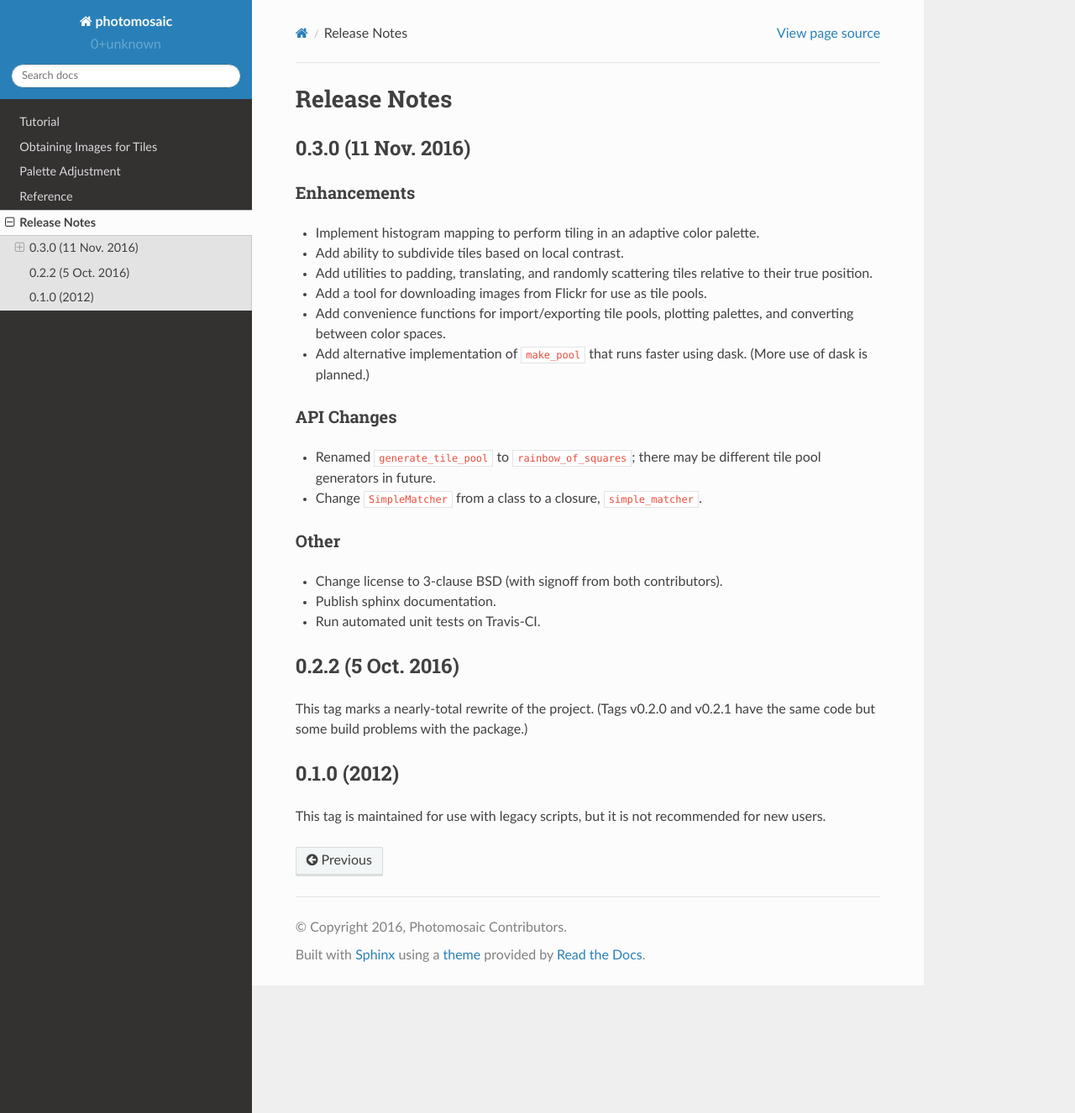
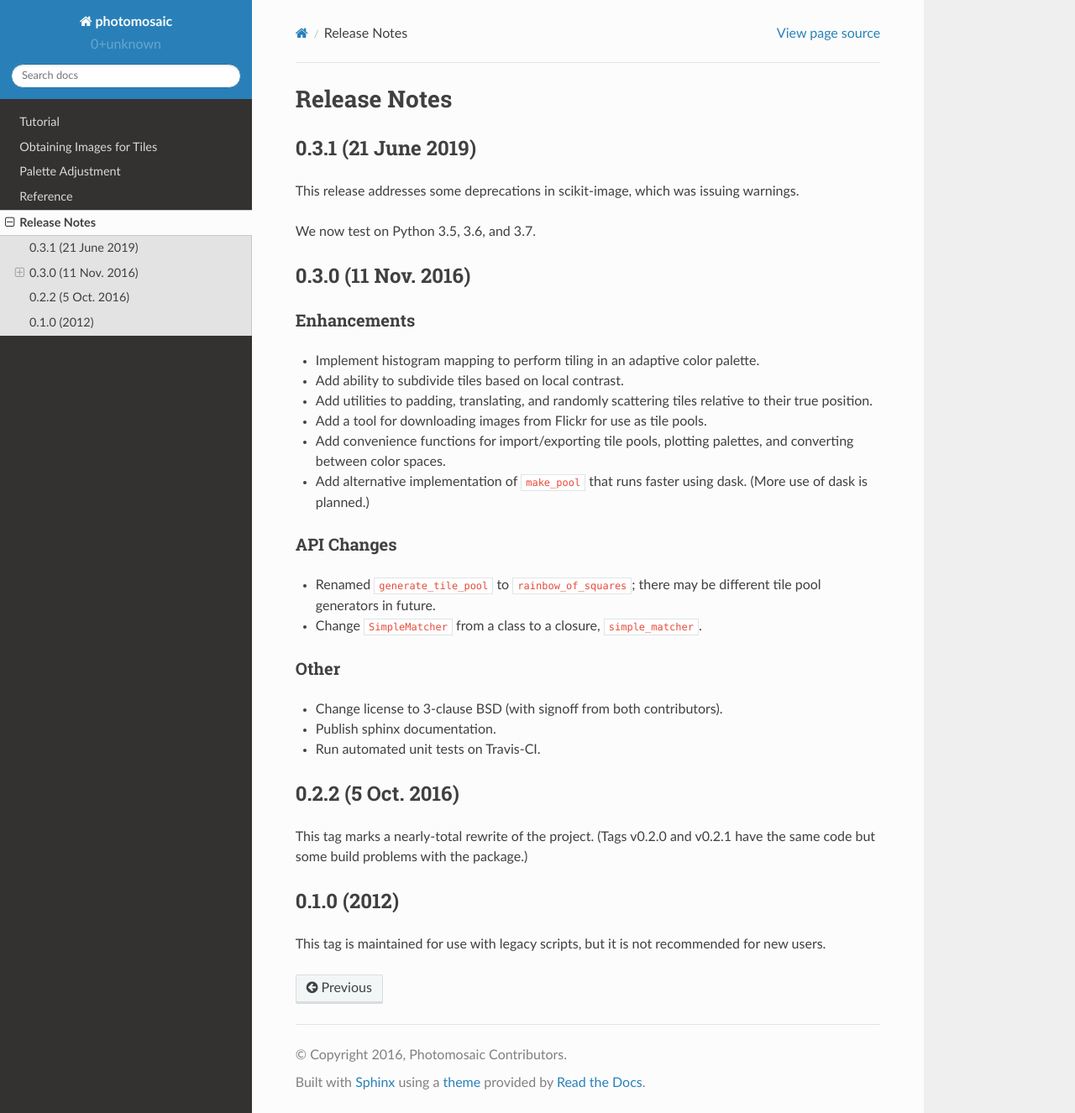
Before and after one commit to danielballan/photomosaic, a Sphinx documentation site: the page built from doc/source/release-notes.rst, in a window 1280 px wide and 1326 px high. Shown: the whole window at 84% size. Built offline with Sphinx 7.4.7 and the Read the Docs theme 2.0.0, drawn with Linux system fonts in a browser that asks for light colours.

Commit message:
REL: v0.3.1

```diff
--- a/doc/source/release-notes.rst
+++ b/doc/source/release-notes.rst
@@ -1,5 +1,13 @@
 Release Notes
 =============
+
+0.3.1 (21 June 2019)
+--------------------
+
+This release addresses some deprecations in scikit-image, which was issuing
+warnings.
+
+We now test on Python 3.5, 3.6, and 3.7.
 
 0.3.0 (11 Nov. 2016)
 --------------------
```
